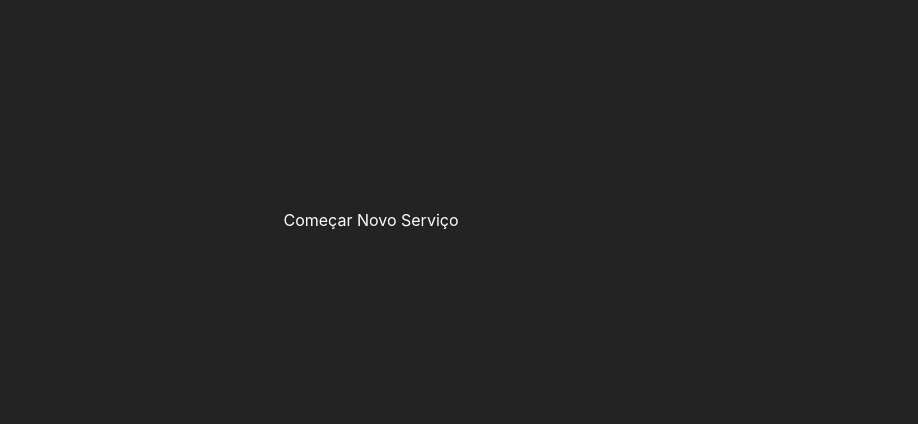
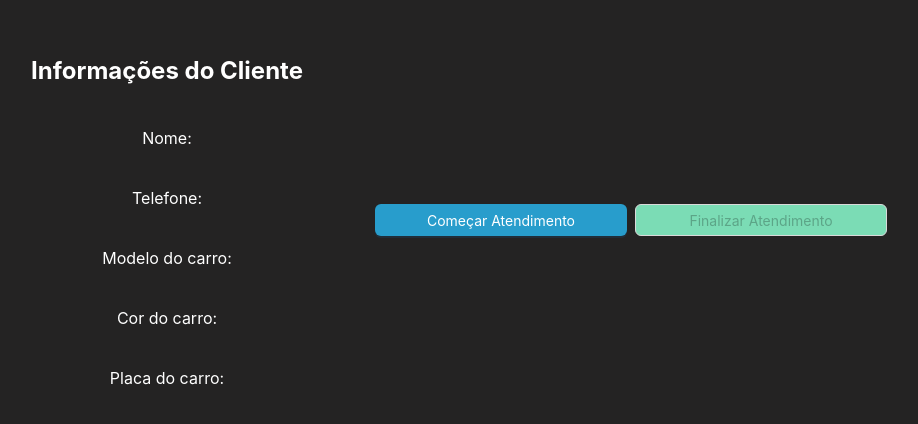
Before and after one commit to leilaMoraes/DesafioUltracar, a React (Create React App) app: page /new_service in a window 1280 px wide. Shown: the part 180-604 px from the top of the page, without its empty margins (269-1187 px from the left). Built offline with nearby package versions, Linux system fonts and the light colour scheme.

Commit message:
feat: página NewService em desenvolvimento

```diff
--- a/src/Context/AppProvider.js
+++ b/src/Context/AppProvider.js
@@ -8,7 +8,6 @@ export default function AppProvider({ children }) {
   const [selectEmployee, setEmployees] = useState([]);
   const [selectedEmployee, setSelectedEmployee] = useState('André Almeida');
   const [compare, setCompare] = useState(true);
-  const [begin, setBegin] = useState('');
   const [customer, setCustomer] = useState(customers);
 
   useEffect(() => {
@@ -43,8 +42,6 @@ export default function AppProvider({ children }) {
     selectedEmployee,
     onChange,
     compare,
-    setBegin,
-    begin,
     customer,
     setCustomer,
   }), [
@@ -53,8 +50,6 @@ export default function AppProvider({ children }) {
     selectedEmployee,
     onChange,
     compare,
-    setBegin,
-    begin,
     customer,
     setCustomer,
   ]);
--- a/src/Pages/NewService.js
+++ b/src/Pages/NewService.js
@@ -1,10 +1,118 @@
-import React from 'react';
+import { Button, Input, Space } from 'antd';
+import React, { useContext, useState } from 'react';
+import AppContext from '../Context/AppContext';
 
 function NewService() {
+  const { customer } = useContext(AppContext);
+  const [showSearch, setShowSearch] = useState(false);
+  const [end, setEnd] = useState('');
+  const [begin, setBegin] = useState('');
+  const [service, setService] = useState('');
+  const [value, setValue] = useState('');
+  const [doneServices, setDoneServices] = useState([]);
+
+  const setWorkBegin = () => {
+    const now = new Date();
+    const formattedDate = `${now.toLocaleDateString()} ${now.toLocaleTimeString()}`;
+    setBegin(formattedDate);
+    setShowSearch(true);
+  };
+
+  const insertService = () => {
+    const newService = { service, value };
+    const newDoneServices = [...doneServices, newService];
+    setDoneServices(newDoneServices);
+    const local = localStorage.getItem('infos');
+    if (!local) localStorage.setItem('infos', JSON.stringify({ begin, customer }));
+    localStorage.setItem('services', JSON.stringify(newDoneServices));
+    setService('');
+    setValue('');
+  };
+
+  const setWorkEnd = () => {
+    const now = new Date();
+    const formattedDate = `${now.toLocaleDateString()} ${now.toLocaleTimeString()}`;
+    setEnd(formattedDate);
+    localStorage.setItem('end', JSON.stringify({ end }));
+  };
+
+  const handleServiceChange = ({ target }) => {
+    setService(target.value);
+  };
+
+  const handleValueChange = ({ target }) => {
+    setValue(target.value);
+  };
+
+  console.log(doneServices);
+
   return (
-    <div>
-      <header>Começar Novo Serviço</header>
-    </div>
+    <Space>
+      <Space
+        direction="vertical"
+        style={ { width: '50vh', display: 'flex', alignItems: 'center' } }
+      >
+        <h2>Informações do Cliente</h2>
+        <p>{`Nome: ${customer.name}`}</p>
+        <p>{`Telefone: ${customer.phone}`}</p>
+        <p>{`Modelo do carro: ${customer.car.model}`}</p>
+        <p>{`Cor do carro: ${customer.car.color}`}</p>
+        <p>{`Placa do carro: ${customer.car.plate}`}</p>
+      </Space>
+      <Space direction="vertical" style={ { width: '50vh' } }>
+        <Space style={ { height: '50vh' } }>
+          {showSearch ? (
+            <Space>
+              <Input
+                style={ { width: '15em' } }
+                placeholder="Serviço ou material utilizado"
+                name="service"
+                onChange={ handleServiceChange }
+                value={ service }
+              />
+              <Input
+                style={ { width: '10em' } }
+                name="value"
+                placeholder="R$"
+                onChange={ handleValueChange }
+                value={ value }
+              />
+              <Button
+                style={ { backgroundColor: 'rgb(65, 88, 208)', width: '10em' } }
+                type="primary"
+                onClick={ insertService }
+              >
+                Inserir
+              </Button>
+              {doneServices
+                ? (
+                  doneServices.map((job, i) => (
+                    <p key={ i }>
+                      {`Serviço: ${job.service} - Valor: ${job.value}`}
+                    </p>))) : null}
+            </Space>
+          ) : null}
+        </Space>
+        <Space>
+          <Button
+            style={ { backgroundColor: 'rgb(40, 157, 204)', width: '18em' } }
+            type="primary"
+            onClick={ setWorkBegin }
+            disabled={ showSearch }
+          >
+            Começar Atendimento
+          </Button>
+          <Button
+            type="primary"
+            style={ { backgroundColor: 'rgb(123, 220, 181)', width: '18em' } }
+            onClick={ setWorkEnd }
+            disabled={ !showSearch }
+          >
+            Finalizar Atendimento
+          </Button>
+        </Space>
+      </Space>
+    </Space>
   );
 }
 
```
